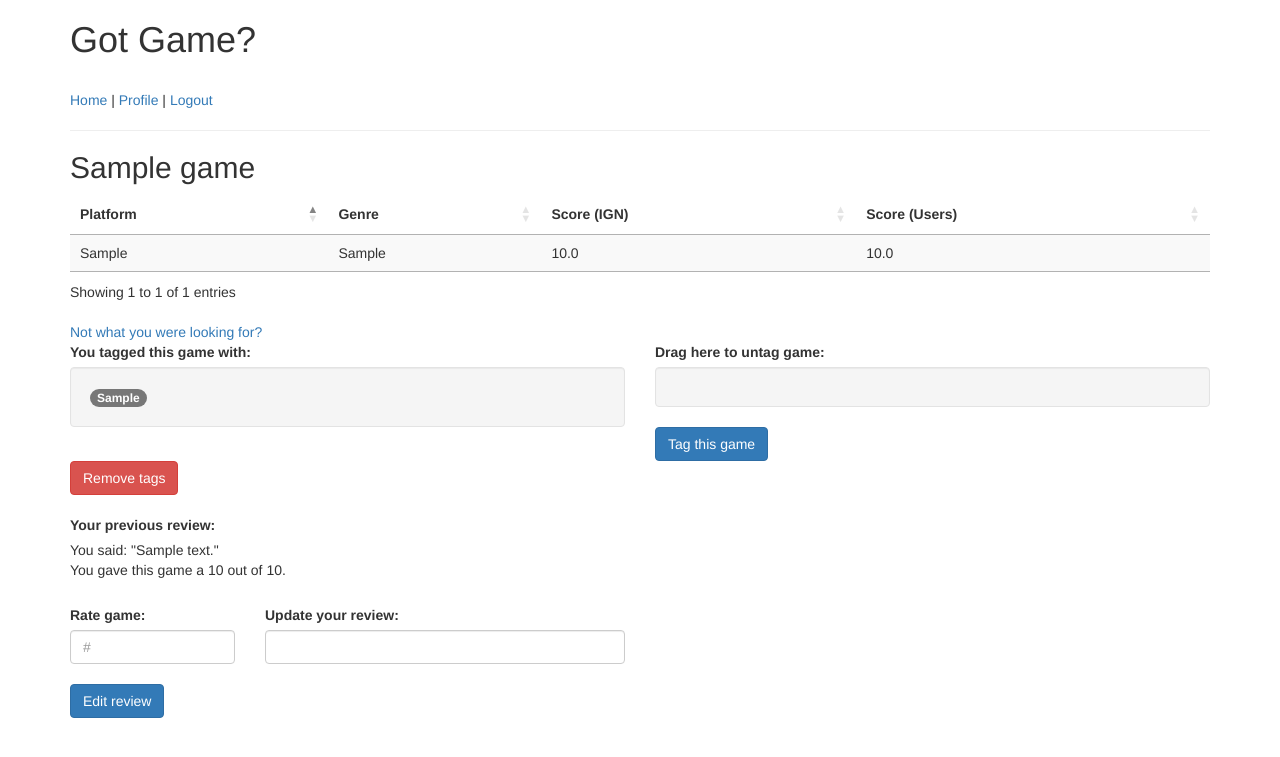
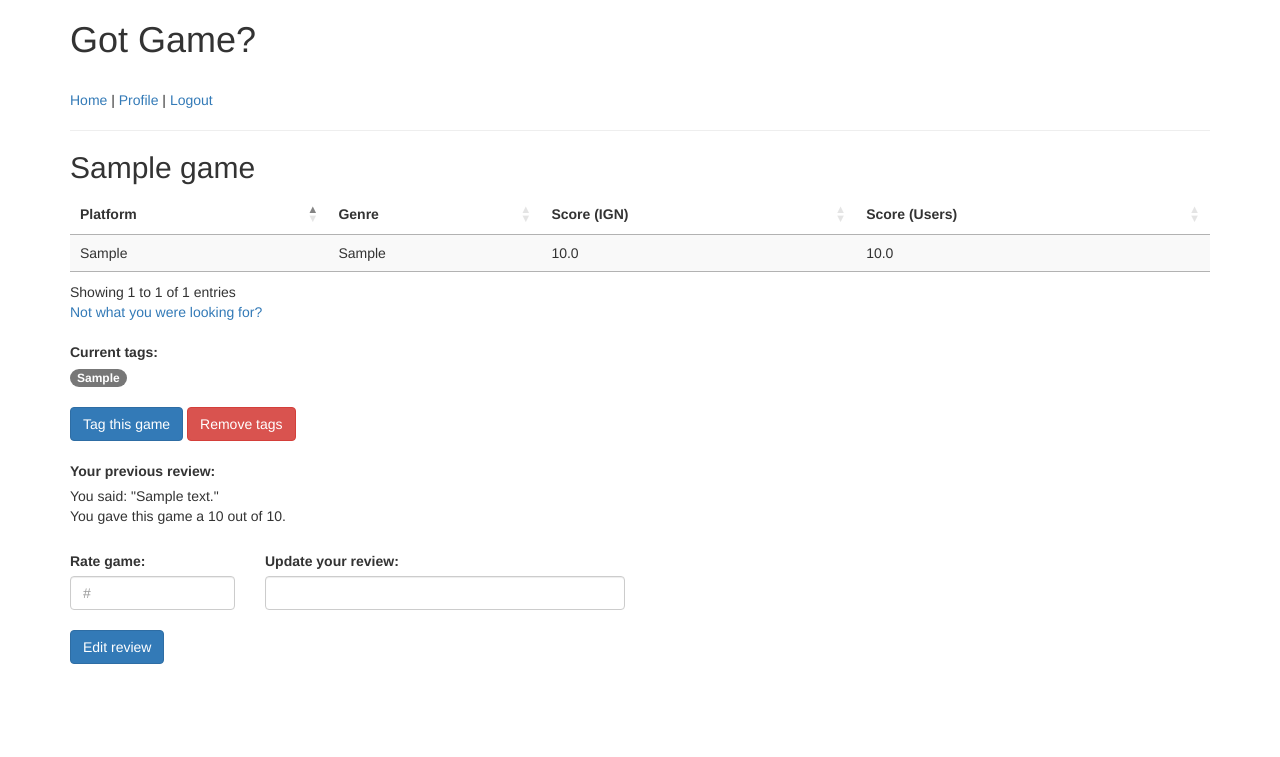
Before and after one commit to tashachin/GotGame, a Flask app: a page that uses templates/game_info.html in a window 1280 px wide. Shown: the top 757 px of the page. Run offline with Flask 2, Linux system fonts and the light colour scheme; the visitor is signed in with stand-in values (Sample User, id 1); tables that the repository leaves empty hold one stand-in row (values such as "Sample post"); some libraries are stand-ins or nearby versions.

Commit message:
Tidy up delete tags modal. Test functionality of drag and drop.

```diff
--- a/templates/game_info.html
+++ b/templates/game_info.html
@@ -54,11 +54,7 @@
 
 <!-- LINK BACK TO ADV SEARCH -->
 
-<div class='row-top-margin'>
-
-	<a href='/adv-search'>Not what you were looking for?</a>
-
-</div>
+<a href='/adv-search'>Not what you were looking for?</a>
 
 <!-- GAME DESCRIPTION -->
 
@@ -69,12 +65,10 @@
 {% if user_status %}
 
 <!-- USER'S APPLIED TAGS -->
-
-<div id='delete-tags-row'
-	 class='row'>
-	<div class='col-md-6'>
-	<label>You tagged this game with:</label>
-	<div id='game-tags' class='well'>
+<div class='container'>
+<div class='row row-top-margin'>
+	<label>Current tags:</label>
+	<div id='game-tags'>
 
 	{% if vg_tags %}
 	{% for vg_tag in vg_tags %}
@@ -88,30 +82,26 @@
 	</span>
 
 	{% endfor %}
+
+	{% else %}
+
+	<div class="placeholder">( You haven't tagged this game. )</div>
+
 	{% endif %}
 	</div>
-	</div>
+</div>
 	<!-- MODAL FOR APPLYING TAGS -->
-
-	<div class='col-md-6'>
-	<label>Drag here to untag game:</label>
-	<div id='delete-game-tags-field' class='well'>
-	</div>
-</div>
-
-<div class='container'>
-<div class='row'>
-	<div class='col-md-6'>
+<div class='row row-top-margin'>
 		<button type="button"
 				class="btn btn-primary"
 				data-toggle="modal"
 				data-target="#add-tag">
 		Tag this game
 		</button>
-	</div>
 
-	<div class='col-md-6'>
-		<form id='delete-game-tags-form'>
+
+
+		<!-- <form id='delete-game-tags-form'>
 	      	<input id='current-game-2'
 	      		   name='game_id'
 	      		   value='{{ game.game_id }}'
@@ -120,11 +110,7 @@
 				   type="button"
 				   class="btn btn-danger"
 				   value="Remove tags">
-	</div>
-</div>
-<!-- END CONTAINER DIV -->
-
-</div>
+		</form> -->
 
 	<div id="add-tag" class="modal" tabindex="-1" role="dialog">
     <div class="modal-dialog" role="document">
@@ -200,6 +186,71 @@
 	</div>
 	</div>
 
+<!-- MODAL FOR REMOVING TAGS -->
+<button type="button"
+				class="btn btn-danger"
+				data-toggle="modal"
+				data-target="#delete-tag">
+		Remove tags
+</button>
+
+<div id="delete-tag" class="modal" tabindex="-1" role="dialog">
+    <div class="modal-dialog" role="document">
+    <div class="modal-content">
+
+	    <div class="modal-header">
+	        <h4 class="modal-title">{{ game.title }}</h4>
+	        <button type="button"
+	        		class="close"
+	        		data-dismiss="modal"
+	        		aria-label="Close">
+	        <span aria-hidden="true">&times;</span>
+	        </button>
+	    </div>
+
+	    <div class="modal-body">
+
+	    		<label>Your tags:</label>
+	    		<div id='drag-and-drop-tags'
+	    		     class=''>
+	    		<div id='tag-field'>
+	      		{% for tag in tags %}
+	      		<span id='{{tag.tag_id}}'
+	      			  class='user-tags-drag badge badge-secondary'
+	      		      name='{{tag.tag}}'>
+	      		{{ tag.tag }}
+	      		</span>
+	      		{% endfor %}
+	      		</div>
+	      		<hr>
+				<label>Drag here to delete tags:</label>
+				<div id='delete-tags-field'
+					 class='deleting-drop well'
+					 >
+				</div>
+			<form id='delete-user-tags-form'>
+			<input id='delete-tags'
+				   class='btn btn-default'
+				   type='submit'
+				   value='Delete tags'>
+			</form>
+			<div id='delete-notif' hidden>SUCCESS!</div>
+		</div>
+	    </div>
+
+	    <div class="modal-footer">
+
+	        <button type="button"
+	        	    class="btn btn-secondary"
+	        	    data-dismiss="modal">
+	        	    Close
+	        </button>
+	    </div>
+	</div>
+	</div>
+	</div>
+</div>
+</div>
 <!-- COMMENT THREAD -->
 
 <!-- 3.0 - Allow users to create a discussion thread on any given game page. -->
@@ -210,7 +261,6 @@
 </div> -->
 
 <!-- REVIEW FORM -->
-<div class='container'>
 	<div class='row row-top-margin'>
 	<div id='review-field'
 		 class='col-lg-12'>
@@ -312,13 +362,13 @@
 		</div>
 	</div>
 	</div>
-</div>
 
 {% endif %}
 
 <!-- OTHER USERS' REVIEWS -->
 
 {% if reviews %}
+<div class='container'>
 <div class='row row-top-margin'>
 <div id='all-reviews'
 	 class='col-md-6'>
@@ -337,6 +387,7 @@
 </div>
 </div>
 </div>
+</div>
 {% endif %}
 
 {% block fscripts %}
```
